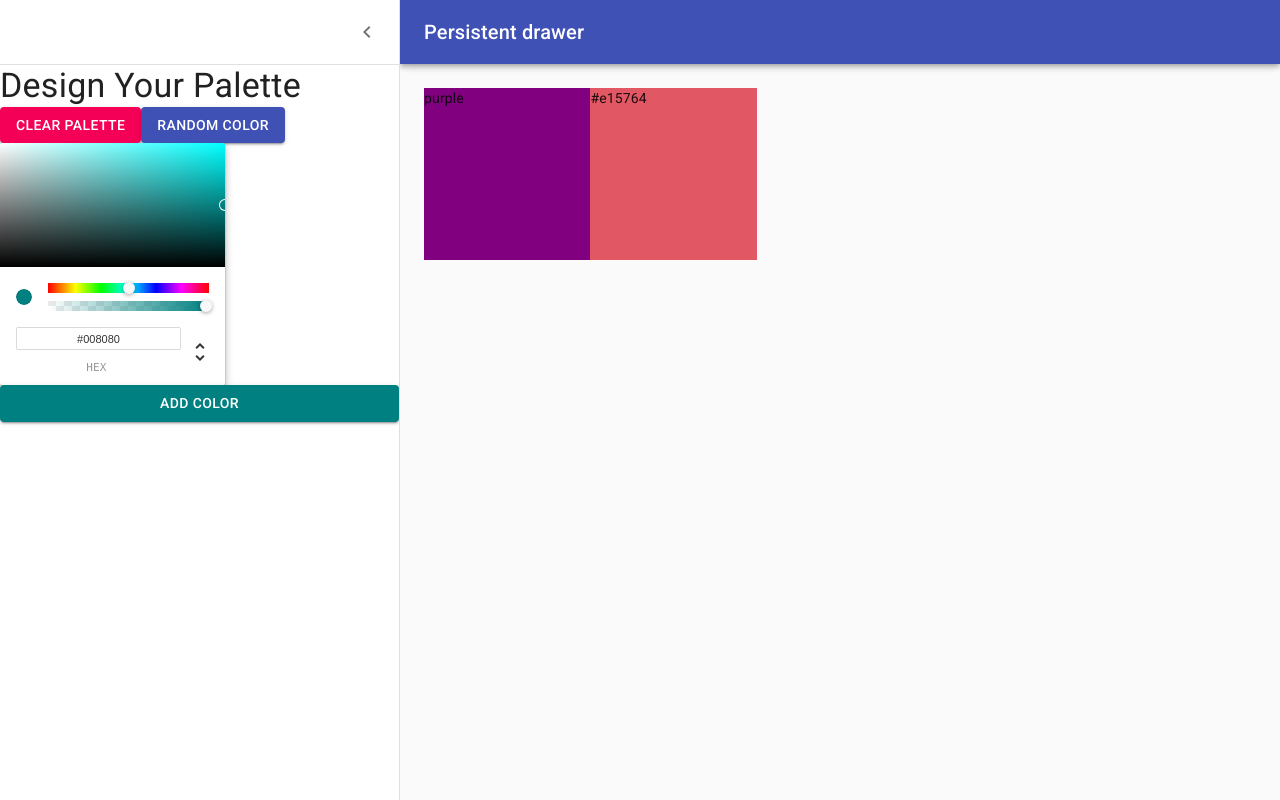
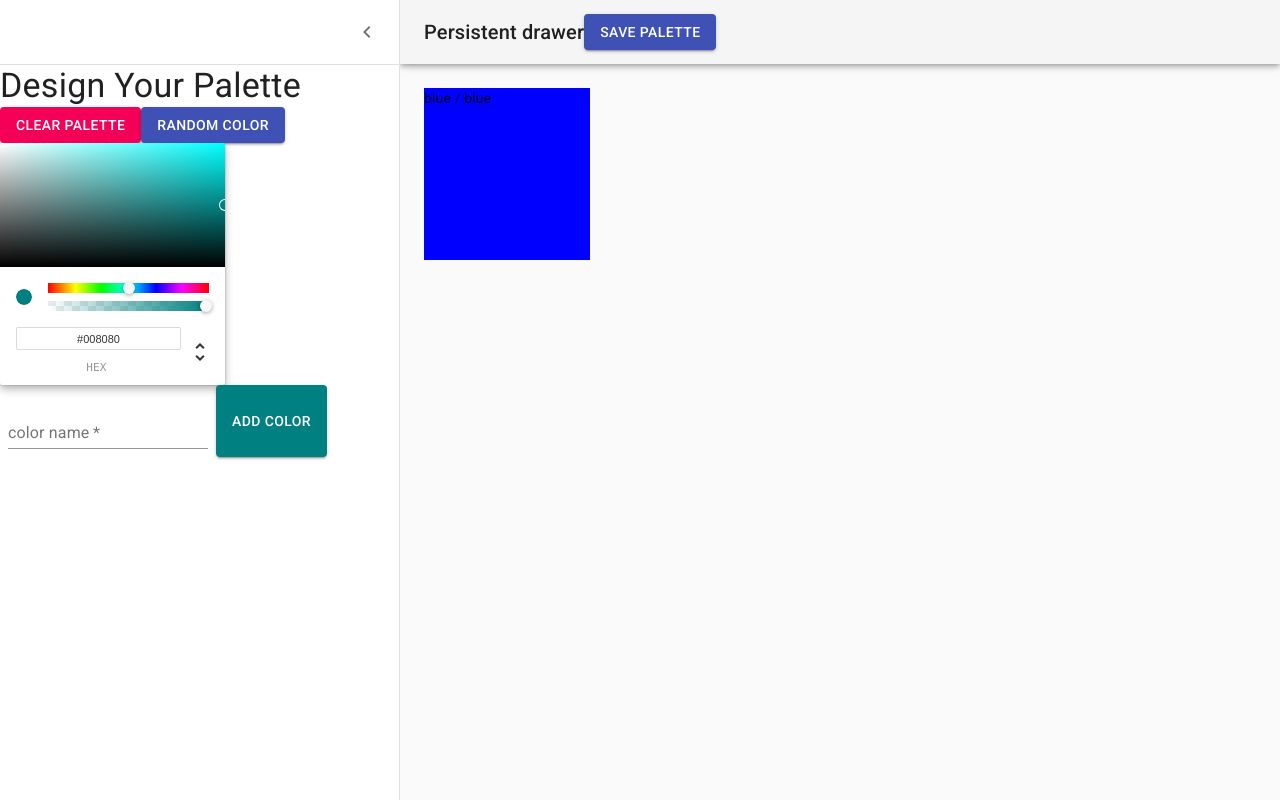
Before and after one commit to Bartosz-L/color_app_react, a React (Create React App) app: page /palette/new in a window 1280 px wide. Both pictures are taken after a click on the button "open drawer". Built offline with nearby package versions, Linux system fonts and the light colour scheme.

Commit message:
saving newly created palette

```diff
--- a/package.json
+++ b/package.json
@@ -43,7 +43,6 @@
     "babel-eslint": "^10.0.3",
     "babel-loader": "^8.0.6",
     "eslint": "^6.4.0",
-    "eslint-config-airbnb": "^18.0.1",
     "eslint-config-prettier": "^6.3.0",
     "eslint-plugin-import": "^2.18.2",
     "eslint-plugin-jsx-a11y": "^6.2.3",
--- a/src/App.js
+++ b/src/App.js
@@ -1,4 +1,4 @@
-import React from 'react'
+import React, { useState } from 'react'
 import { BrowserRouter as Router, Route, Switch } from 'react-router-dom'
 import Palette from './components/Palette/Palette'
 import PaletteList from './components/PaletteList/PaletteList'
@@ -8,20 +8,31 @@ import seedColors from './seedColors'
 import { generatePalette } from './utils/colorHelpers'
 
 const App = () => {
+  const [palettes, setPalettes] = useState(seedColors)
+
   const findPalette = id => {
-    return seedColors.find(palette => {
+    return palettes.find(palette => {
       return palette.id === id
     })
   }
 
+  const savePalette = newPalette => {
+    setPalettes([...palettes, newPalette])
+  }
   return (
     <Router>
       <Switch>
-        <Route exact path="/palette/new" render={() => <NewPaletteForm />} />
+        <Route
+          exact
+          path="/palette/new"
+          render={routerProps => (
+            <NewPaletteForm savePalette={savePalette} routerProps={routerProps} />
+          )}
+        />
         <Route
           exact
           path="/"
-          render={routeProps => <PaletteList palettes={seedColors} routerProps={routeProps} />}
+          render={routeProps => <PaletteList palettes={palettes} routerProps={routeProps} />}
         />
         <Route
           exact
--- a/src/components/NewPalette/DraggableColorBox.js
+++ b/src/components/NewPalette/DraggableColorBox.js
@@ -3,10 +3,10 @@ import { withStyles } from '@material-ui/styles'
 import styles from '../../styles/DraggableColorBox'
 
 const DraggableColorBox = props => {
-  const { color, classes } = props
+  const { color, name, classes } = props
   return (
     <div className={classes.root} style={{ backgroundColor: color }}>
-      {color}
+      {color} / {name}
     </div>
   )
 }
--- a/src/components/NewPalette/NewPaletteForm.js
+++ b/src/components/NewPalette/NewPaletteForm.js
@@ -1,5 +1,6 @@
 import React, { useState } from 'react'
 import { ChromePicker } from 'react-color'
+import useAsyncState from '../../utils/useAsyncState'
 import clsx from 'clsx'
 import { makeStyles, useTheme } from '@material-ui/core/styles'
 import {
@@ -11,11 +12,13 @@ import {
   Divider,
   IconButton,
   Button,
+  TextField,
 } from '@material-ui/core'
 import MenuIcon from '@material-ui/icons/Menu'
 import ChevronLeftIcon from '@material-ui/icons/ChevronLeft'
 import ChevronRightIcon from '@material-ui/icons/ChevronRight'
 import DraggableColorBox from './DraggableColorBox'
+import ErrorSnackbar from '../Snackbar/Snackbar'
 
 const drawerWidth = 400
 
@@ -74,17 +77,53 @@ const useStyles = makeStyles(theme => ({
     }),
     marginLeft: 0,
   },
+  textField: {
+    marginLeft: theme.spacing(1),
+    marginRight: theme.spacing(1),
+    width: 200,
+  },
+  container: {
+    display: 'flex',
+    flexWrap: 'wrap',
+  },
 }))
 
-const NewPaletteForm = () => {
+const NewPaletteForm = props => {
+  const {
+    routerProps: { history },
+    savePalette,
+  } = props
   const classes = useStyles()
   const theme = useTheme()
   const [open, setOpen] = useState(false)
-  const [currentColor, setCurrentColor] = useState('teal')
-  const [colors, setColors] = useState(['purple', '#e15764'])
+  const [currentColor, setCurrentColor] = useAsyncState('teal')
+  const [colors, setColors] = useAsyncState([{ color: 'blue', name: 'blue' }])
+  const [newName, setNewName] = useAsyncState('')
+  const [openSnackbar, setOpenSnackbar] = useState(false)
+  const [errorMessage, setErrorMessage] = useState('')
 
-  const addNewColor = () => {
-    setColors([...colors, currentColor])
+  const handleAddNewColor = async e => {
+    e.preventDefault()
+    const newColor = {
+      color: currentColor,
+      name: newName,
+    }
+
+    const isColorNameUnique = colors.every(
+      ({ name }) => name.toLowerCase() !== newColor.name.toLowerCase(),
+    )
+    const isColorUnique = colors.every(({ color }) => color !== newColor.color)
+
+    if (isColorNameUnique && isColorUnique) {
+      await setColors([...colors, newColor])
+      await setNewName('')
+    } else if (!isColorNameUnique) {
+      setErrorMessage('Name is not unique')
+      setOpenSnackbar(true)
+    } else if (!isColorUnique) {
+      setErrorMessage('Color is already taken')
+      setOpenSnackbar(true)
+    }
   }
 
   const handleDrawerOpen = () => {
@@ -95,6 +134,28 @@ const NewPaletteForm = () => {
     setOpen(false)
   }
 
+  const handleChangeNewName = e => {
+    setNewName(e.target.value)
+  }
+
+  const handleCloseSnackBar = (e, reason) => {
+    if (reason === 'clickaway') {
+      return
+    }
+    setOpenSnackbar(false)
+  }
+
+  const handleSavePalette = () => {
+    let newPaletteName = 'New Test Palette'
+    const newPalette = {
+      paletteName: newPaletteName,
+      id: newPaletteName.toLowerCase().replace(/ /g, '-'),
+      colors: colors,
+    }
+    savePalette(newPalette)
+    history.push('/')
+  }
+
   return (
     <div className={classes.root}>
       <CssBaseline />
@@ -103,6 +164,7 @@ const NewPaletteForm = () => {
         className={clsx(classes.appBar, {
           [classes.appBarShift]: open,
         })}
+        color="default"
       >
         <Toolbar>
           <IconButton
@@ -117,6 +179,9 @@ const NewPaletteForm = () => {
           <Typography variant="h6" noWrap>
             Persistent drawer
           </Typography>
+          <Button variant="contained" color="primary" onClick={handleSavePalette}>
+            Save Palette
+          </Button>
         </Toolbar>
       </AppBar>
       <Drawer
@@ -151,14 +216,30 @@ const NewPaletteForm = () => {
           onChangeComplete={newColor => setCurrentColor(newColor.hex)}
         />
 
+        <form className={classes.container} autoComplete="off" onSubmit={handleAddNewColor}>
+          <TextField
+            id="standard-name"
+            label="color name"
+            className={classes.textField}
+            value={newName}
+            onChange={handleChangeNewName}
+            margin="normal"
+            required
+          />
           <Button
             variant="contained"
             color="primary"
             style={{ backgroundColor: currentColor }}
-          onClick={addNewColor}
+            type="submit"
           >
             Add Color
           </Button>
+        </form>
+        <ErrorSnackbar
+          open={openSnackbar}
+          handleCloseSnackBar={handleCloseSnackBar}
+          message={errorMessage}
+        />
       </Drawer>
       <main
         className={clsx(classes.content, {
@@ -167,7 +248,7 @@ const NewPaletteForm = () => {
       >
         <div className={classes.drawerHeader} />
         {colors.map(color => (
-            <DraggableColorBox color={color} key={color} />
+          <DraggableColorBox color={color.color} name={color.name} key={color.color} />
         ))}
       </main>
     </div>
--- /dev/null
+++ b/src/components/Snackbar/Snackbar.js
@@ -0,0 +1,69 @@
+import React from 'react'
+import clsx from 'clsx'
+import ErrorIcon from '@material-ui/icons/Error'
+import CloseIcon from '@material-ui/icons/Close'
+import IconButton from '@material-ui/core/IconButton'
+import Snackbar from '@material-ui/core/Snackbar'
+import SnackbarContent from '@material-ui/core/SnackbarContent'
+import { makeStyles } from '@material-ui/core/styles'
+
+const useStyles = makeStyles(theme => ({
+  error: {
+    backgroundColor: theme.palette.error.dark,
+  },
+  icon: {
+    fontSize: 20,
+  },
+  iconVariant: {
+    opacity: 0.9,
+    marginRight: theme.spacing(1),
+  },
+  message: {
+    display: 'flex',
+    alignItems: 'center',
+  },
+  snackbarMargin: {
+    margin: theme.spacing(1),
+  },
+}))
+
+const ErrorSnackbar = props => {
+  const classes = useStyles()
+
+  return (
+    <div>
+      <Snackbar
+        anchorOrigin={{
+          vertical: 'bottom',
+          horizontal: 'left',
+        }}
+        open={props.open}
+        autoHideDuration={6000}
+        onClose={props.handleCloseSnackBar}
+      >
+        <SnackbarContent
+          className={classes.error}
+          aria-describedby="client-snackbar"
+          message={
+            <span id="client-snackbar" className={classes.message}>
+              <ErrorIcon className={clsx(classes.icon, classes.iconVariant)} />
+              {props.message}
+            </span>
+          }
+          action={[
+            <IconButton
+              key="close"
+              aria-label="close"
+              color="inherit"
+              onClick={props.handleCloseSnackBar}
+            >
+              <CloseIcon className={classes.icon} />
+            </IconButton>,
+          ]}
+        />
+      </Snackbar>
+    </div>
+  )
+}
+
+export default ErrorSnackbar
```
Also changed, not shown: 2 other files (tests, documents, lock files or other folders). Lines whose indentation alone changed are shown as unchanged.
